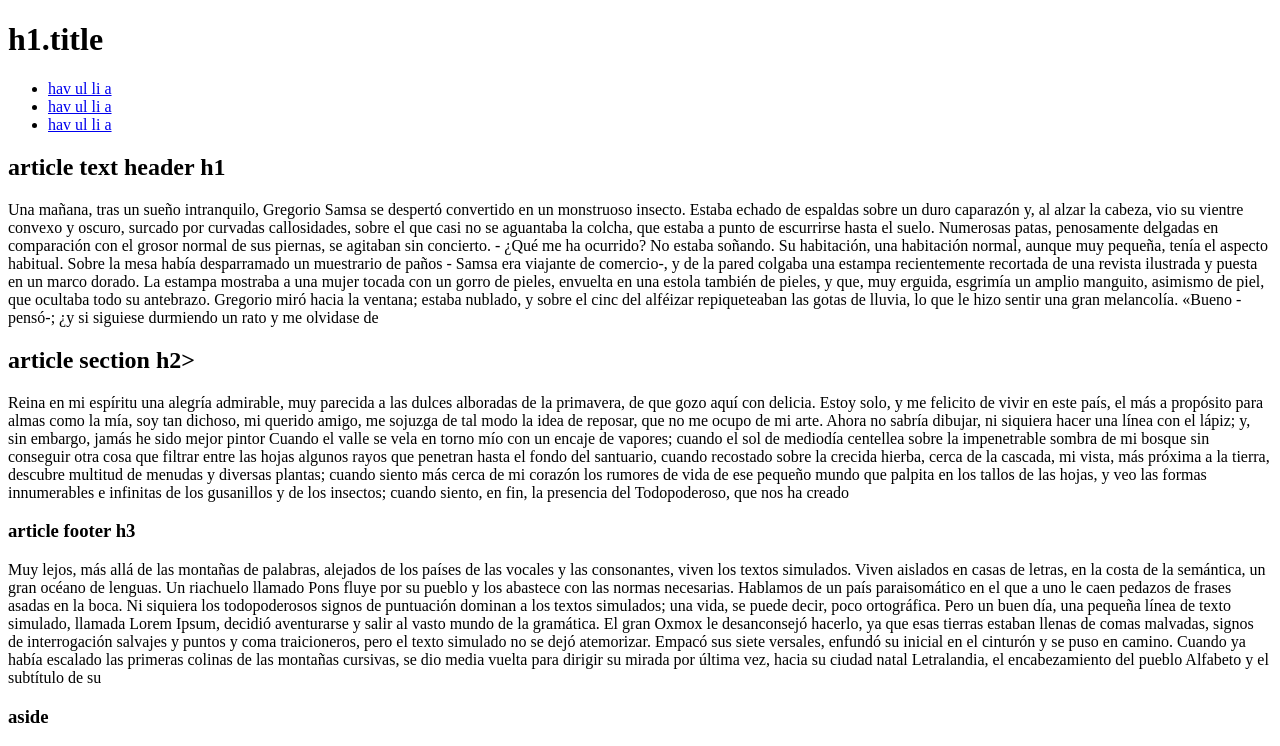
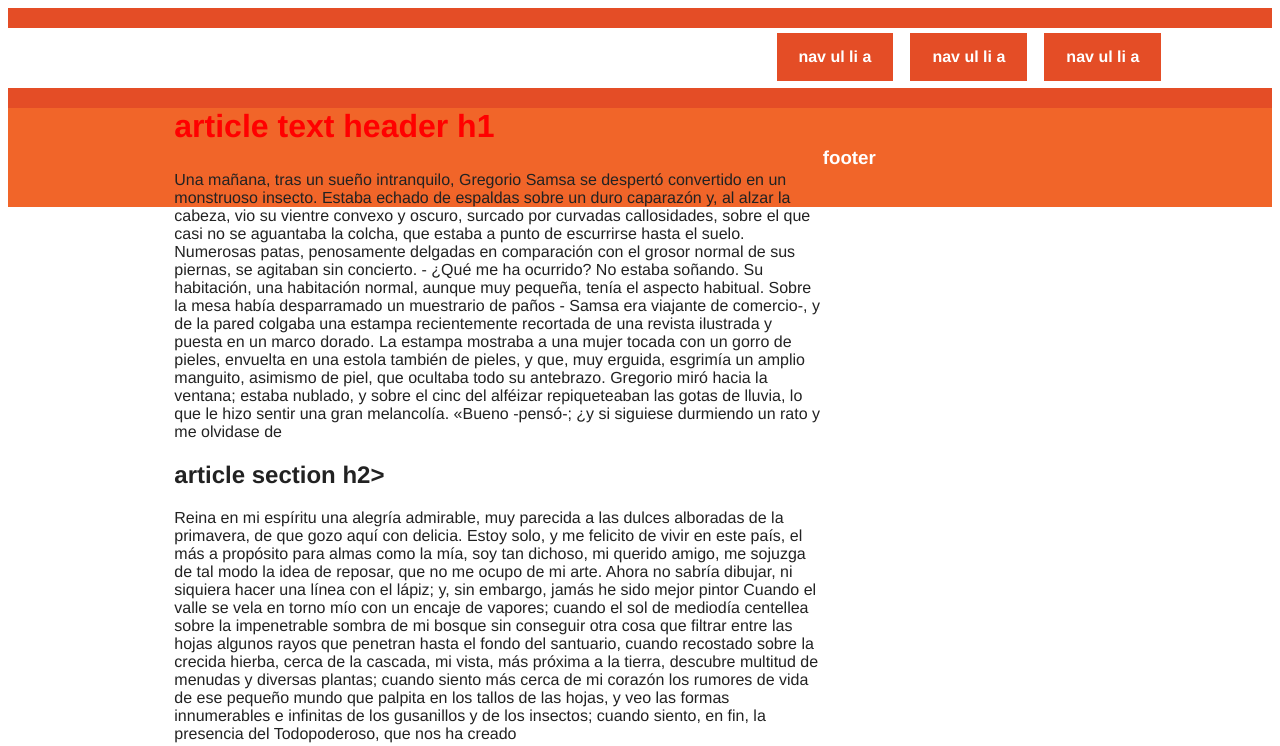
Before and after one commit to eliiy/programacion_web, a plain HTML site: page Practicas/Practica2/index.html in a window 1280 px wide. Shown: the top 746 px of the page. Drawn offline with Linux system fonts and the light colour scheme.

Commit message:
Practica2:htmlycss

```diff
--- a/Practicas/Practica1/css/estilos.css
+++ b/Practicas/Practica1/css/estilos.css
@@ -10,3 +10,6 @@ h1{
 .colorRojo{
 	color:red;
 }
+.colorAmarillo{
+	color:yellow;
+}
--- a/Practicas/Practica2/css/estilos.css
+++ b/Practicas/Practica2/css/estilos.css
@@ -1,12 +1,128 @@
-h1{
-	font-size: 40px;
-	color: red;
+html,button,input,select,textarea{
+	color:#222;
 }
-#titulo{
-	background-color:black;
+
+body {
+	font-size: 1em;
+	line-height:1.4px;
+	font:16px helvetica;
+}
+hr{
+	display: block;
+	height:1px;
+	border:0px;
+	border-top:1px solid #ccc;
+	margin:1cm 0;
+	padding:0px;
+}
+.container{
+	width:90%;
+	margin:0 5%;
+}
+
+.header-container
+{
+	border-bottom:20px solid #e44d26;
+}
+.footer-container,
+.main aside{
+	border-top:20px solid #e44d26;
+}
+.header-container,
+.footer-container,
+.main aside{
+	background:#f16529;
+}
+.title{
 	color:white;
-	text-shadow:-2px 9px 7px #000000;
 }
-.colorRojo{
-	color:red;
+
+nav ul{
+	margin:0;
+	padding:0;
 }
+nav a{
+	display: block;
+	margin-bottom:10px;
+	padding:15px 0;
+	text-align: center;
+	text-decoration:none;
+	font-weight:bold;
+	color:white;
+	background-color: #e44d26;
+
+}
+
+/*
+magin arriba derecha abajo izquierda
+margin ariba_abajo izquierda_derecha*/
+
+
+nav a:hover,
+nav a:visited{
+	color:white;
+
+}
+nav a:hover{
+	text-decoration: underline;
+}
+.main{
+	padding: 30px 0px;
+
+}
+.main article h1{
+	font-size:2em;
+}
+.main aside{
+	color:white;
+	padding:0px 5% 10px;
+}
+.footer-container footer{
+	color:white;
+	padding: 20px 0;
+}
+
+@media only screen and (min-width:480px){
+	h1{color:red;}
+	nav a{
+		float:left;
+		width:27%;
+		margin:25px 2%;
+		margin-bottom:0;
+	}
+	nav li:first-child a{
+		margin-left:0;
+	}
+}/*480 px*/
+
+nav li:last-child a{
+	margin-right:0;
+}
+nav ul li {
+	display:inline;
+}
+
+@media only screen and (min-width:760px){
+	.title{
+		float: left;
+	}
+	nav{
+		float: right;
+		width:38%;
+	}
+	.main aside {
+		float: right;
+		width:28%;
+	}
+	.main article {
+		float:left;
+		width:57%;
+	}
+}
+
+@media only screen and (min-width:1200px){
+	.content{
+		width:1026px;
+		margin:0 auto;
+	}
+}
--- a/Practicas/Practica2/index.html
+++ b/Practicas/Practica2/index.html
@@ -2,7 +2,8 @@
 <html>
 	<head>
 		<meta charse="utf-8">
-		<link rel="stylesheet" hret="css/estilo.css">
+		<link rel="stylesheet" href="css/estilos.css">
+
 		<title></title>
 	</head>
 	<body>
@@ -11,9 +12,9 @@
 				<h1 class="title">h1.title</h1>
 				<nav>
 					<ul>
-						<li><a href="#">hav ul li a</a></li>
-						<li><a href="#">hav ul li a </a></li>
-						<li><a href="#">hav ul li a </a></li>
+						<li><a href="#">nav ul li a</a></li>
+						<li><a href="#">nav ul li a </a></li>
+						<li><a href="#">nav ul li a </a></li>
 					</ul>
 				</nav>
 			</header>
```
